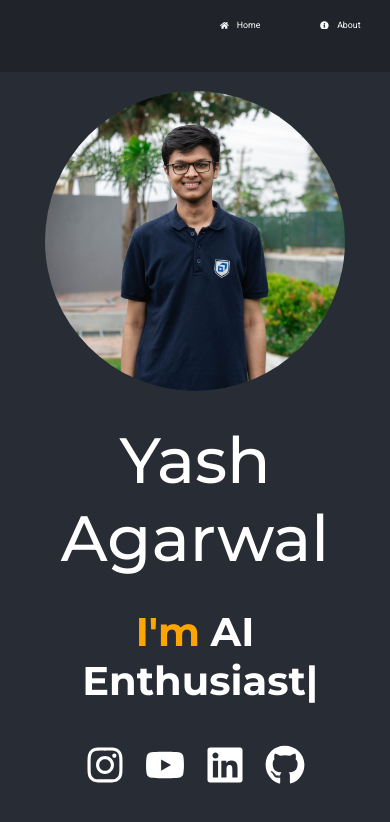
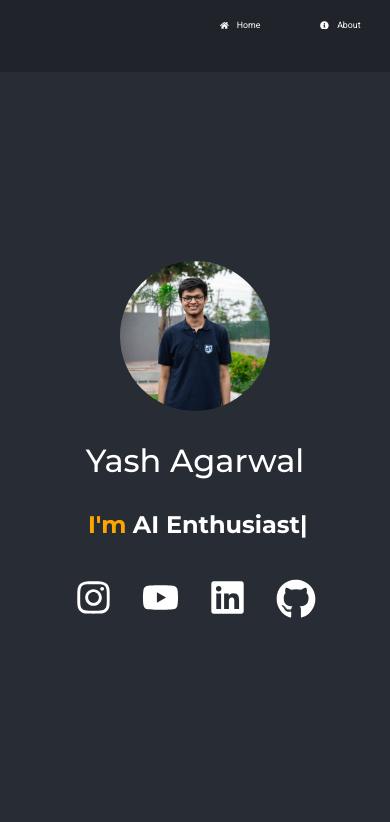
Before and after one commit to Yash020405/portfolio, a React (Create React App) app: page / in a window 390 px wide. Shown: the top 822 px of the page. Built offline with nearby package versions, Linux system fonts and the light colour scheme.

Commit message:
home_css

```diff
--- a/src/Pages/HomePage/Home.css
+++ b/src/Pages/HomePage/Home.css
@@ -9,6 +9,8 @@
   background-color: #282c34;
   text-align: center;
   font-family: 'Montserrat', sans-serif;
+  padding: 20px;
+  box-sizing: border-box;
 }
 
 .Name {
@@ -58,6 +60,8 @@
 .social-icons {
   margin-top: 20px;
   gap: 10px;
+  display: flex;
+  justify-content: center;
 }
 
 .social-icons a {
@@ -70,3 +74,99 @@
 .social-icons a:hover {
   color: #61dafb;
 }
+
+/* Responsive styles */
+@media (max-width: 1200px) {
+  .Name {
+    font-size: 3.5em;
+  }
+
+  .Typing {
+    font-size: 2.2em;
+  }
+
+  .profile-image {
+    width: 250px;
+    height: 250px;
+  }
+
+  .social-icons a {
+    font-size: 1.8em;
+  }
+}
+
+@media (max-width: 992px) {
+  .Name {
+    font-size: 3em;
+  }
+
+  .Typing {
+    font-size: 2em;
+  }
+
+  .profile-image {
+    width: 200px;
+    height: 200px;
+  }
+
+  .social-icons a {
+    font-size: 1.5em;
+  }
+}
+
+@media (max-width: 768px) {
+  .Name {
+    font-size: 2.5em;
+  }
+
+  .Typing {
+    font-size: 1.8em;
+  }
+
+  .profile-image {
+    width: 180px;
+    height: 180px;
+  }
+
+  .social-icons a {
+    font-size: 1.3em;
+  }
+}
+
+@media (max-width: 576px) {
+  .Name {
+    font-size: 2em;
+  }
+
+  .Typing {
+    font-size: 1.5em;
+  }
+
+  .profile-image {
+    width: 150px;
+    height: 150px;
+  }
+
+  .social-icons a {
+    font-size: 1.2em;
+  }
+}
+
+@media (max-width: 375px) {
+  .Name {
+    font-size: 1.8em;
+  }
+
+  .Typing {
+    font-size: 1.3em;
+  }
+
+  .profile-image {
+    width: 130px;
+    height: 130px;
+  }
+
+  .social-icons a {
+    font-size: 1em;
+  }
+}
--- a/src/Pages/HomePage/Home.jsx
+++ b/src/Pages/HomePage/Home.jsx
@@ -21,9 +21,9 @@ function Home() {
         /></b>
       </span>
       <div className='social-icons'>
-        <a href="https://www.instagram.com/yash_agarwal0204?igsh=OXNzZ3V4bjlpeTRo" target="_blank" rel="noopener noreferrer"><FaInstagram size={40} /></a>
-        <a href="https://youtube.com/@yashagarwal0204?si=JcKnskpmj47FupvZ" target="_blank" rel="noopener noreferrer"><FaYoutube size={40} /></a>
-        <a href="https://www.linkedin.com/in/yash-agarwal-94a9a12a2/" target="_blank" rel="noopener noreferrer"><FaLinkedin size={40} /></a>
+        <a href="https://www.instagram.com/yash_agarwal0204?igsh=OXNzZ3V4bjlpeTRo" target="_blank" rel="noopener noreferrer"><FaInstagram size={37} /></a>
+        <a href="https://youtube.com/@yashagarwal0204?si=JcKnskpmj47FupvZ" target="_blank" rel="noopener noreferrer"><FaYoutube size={37} /></a>
+        <a href="https://www.linkedin.com/in/yash-agarwal-94a9a12a2/" target="_blank" rel="noopener noreferrer"><FaLinkedin size={37} /></a>
         <a href="https://github.com/Yash020405" target="_blank" rel="noopener noreferrer"><FaGithub size={40} /></a>
       </div>
     </section>
```
Lines whose indentation alone changed are shown as unchanged.
